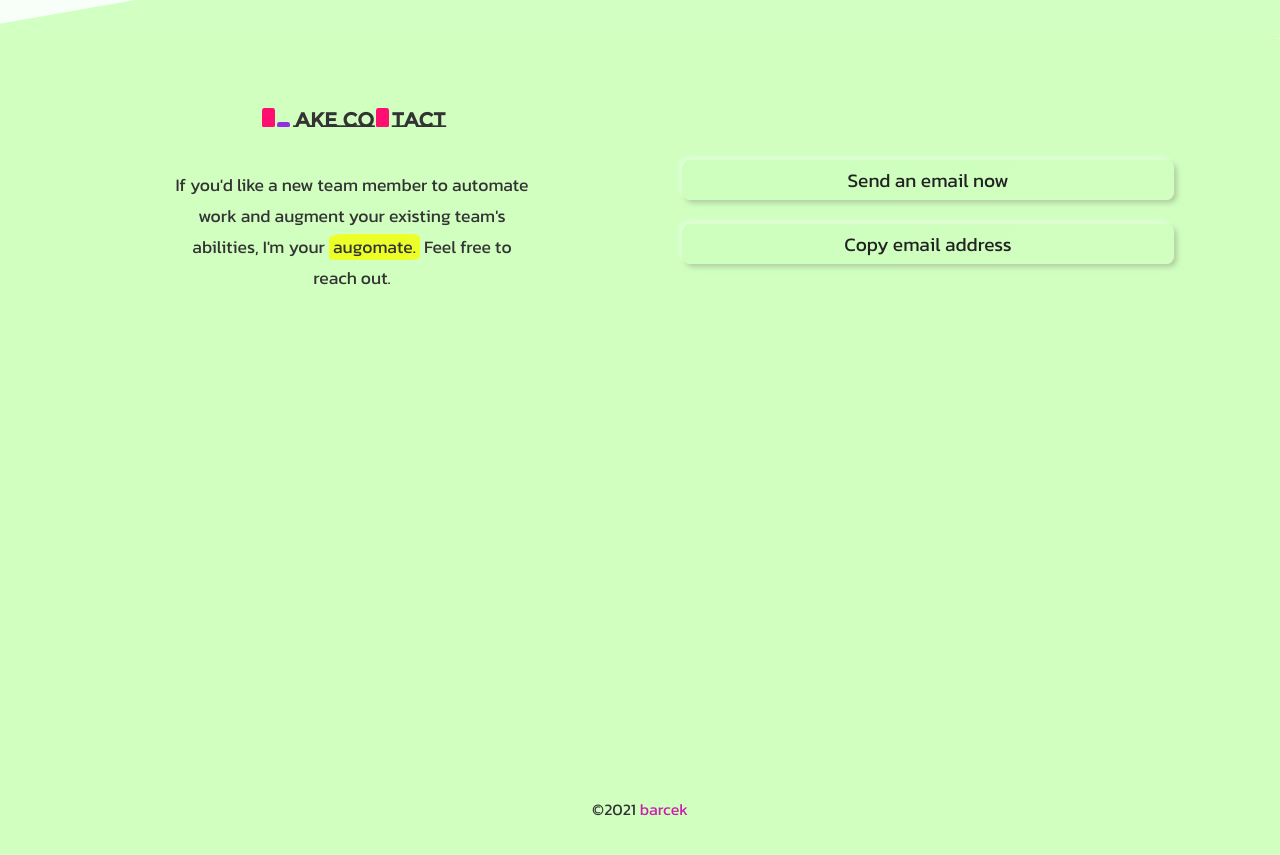
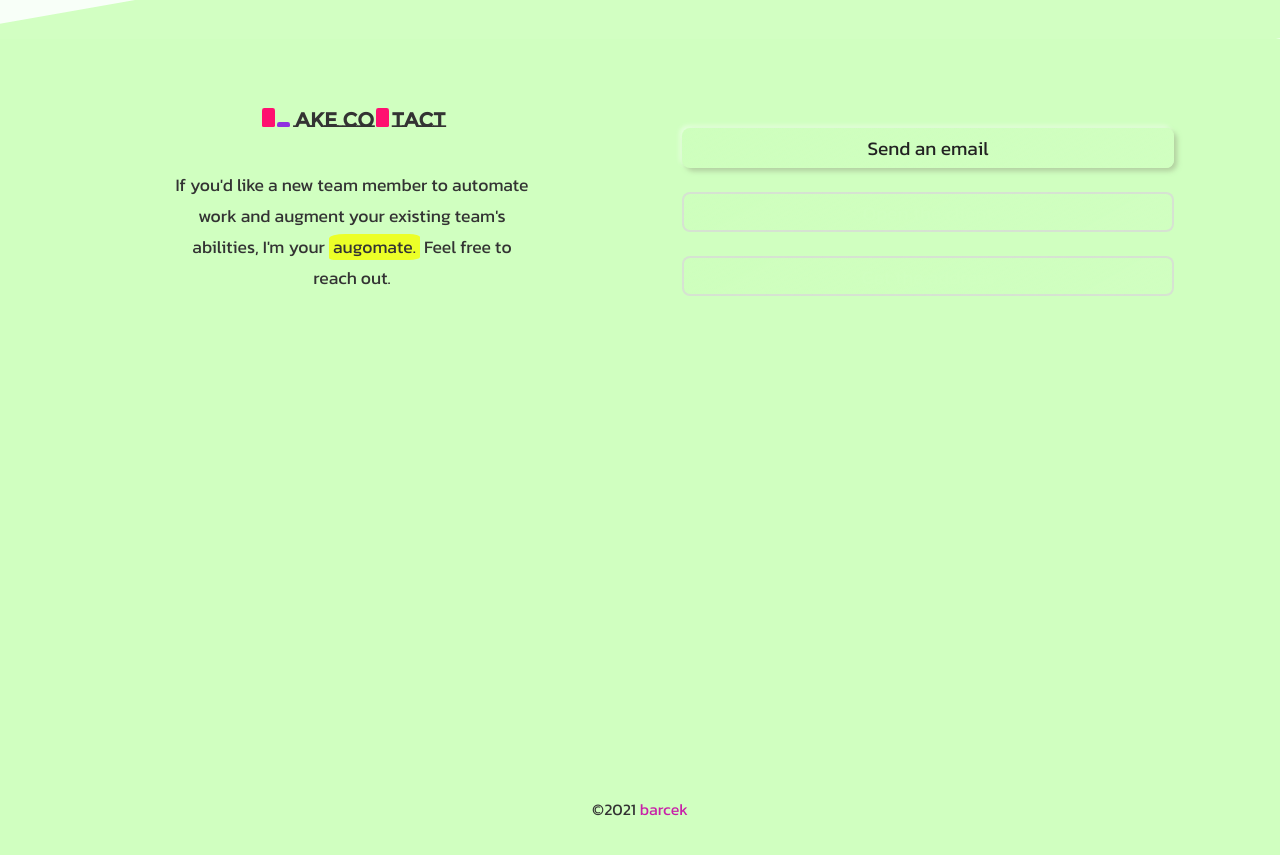
Before and after one commit to barcek/augomate, a plain HTML site: page index.html in a window 1280 px wide. Shown: the part 1960-2815 px from the top of the page. Drawn offline with Linux system fonts and the light colour scheme.

Commit message:
style: revised contact form button set & added link hover & focus effect

```diff
--- a/index.html
+++ b/index.html
@@ -170,14 +170,20 @@
 
             <fieldset class="form__btns">
                 <div class="outline">
-                    <button id="contact-send" class="btn--raised btn--form">
-                        Send an email now
+                    <button id="contact-show" class="btn--raised btn--form">
+                        Send an email
                     </button>
                 </div>
 
                 <div class="outline">
-                    <button id="contact-copy" class="btn--raised btn--form">
-                        Copy email address
+                    <button id="contact-send" class="btn--raised btn--form" disabled>
+                        Open the client
+                    </button>
+                </div>
+
+                <div class="outline">
+                    <button id="contact-copy" class="btn--raised btn--form" disabled>
+                        Get the address
                     </button>
                 </div>
 
--- a/script.js
+++ b/script.js
@@ -20,6 +20,7 @@
     // Form & form elements
 
     var formContact = doc.querySelector('#contact');
+    var formContactBtnShow = formContact.querySelector('#contact-show');
     var formContactBtnSend = formContact.querySelector('#contact-send');
     var formContactBtnCopy = formContact.querySelector('#contact-copy');
     var formContactSummary = formContact.querySelector('.form--summary');
@@ -328,6 +329,13 @@
 
     formContact.addEventListener('click', function(event) {
         event.preventDefault();
+        if (event.target.id === 'contact-show' && formContactBtnShow.disabled) {
+            return
+        } else if (event.target.id === 'contact-show') {
+            formContactBtnShow.disabled = true;
+            formContactBtnSend.disabled = false;
+            formContactBtnCopy.disabled = false;
+        };
         if (event.target.id == 'contact-send') {
             sendAddressToEmailClient();
         } else if (event.target.id == 'contact-copy') {
--- a/style.css
+++ b/style.css
@@ -124,6 +124,11 @@ body::before {
 a {
     color: var(--accent-mid);
     text-decoration: none;
+}
+
+a:hover,
+a:focus {
+    text-decoration: underline;
 }
 
 /* Outline */
@@ -792,6 +797,12 @@ form .outline > .btn--form {
     font-size: 1.2rem;
 }
 
+form .outline > .btn--form[disabled] {
+    color: var(--splash-opaque);
+    border: 2px solid var(--shadow-light);
+    box-shadow: none;
+}
+
 form .form__note {
     margin-bottom: 0;
     padding: 0.25rem 0 0 0.25rem;
```
